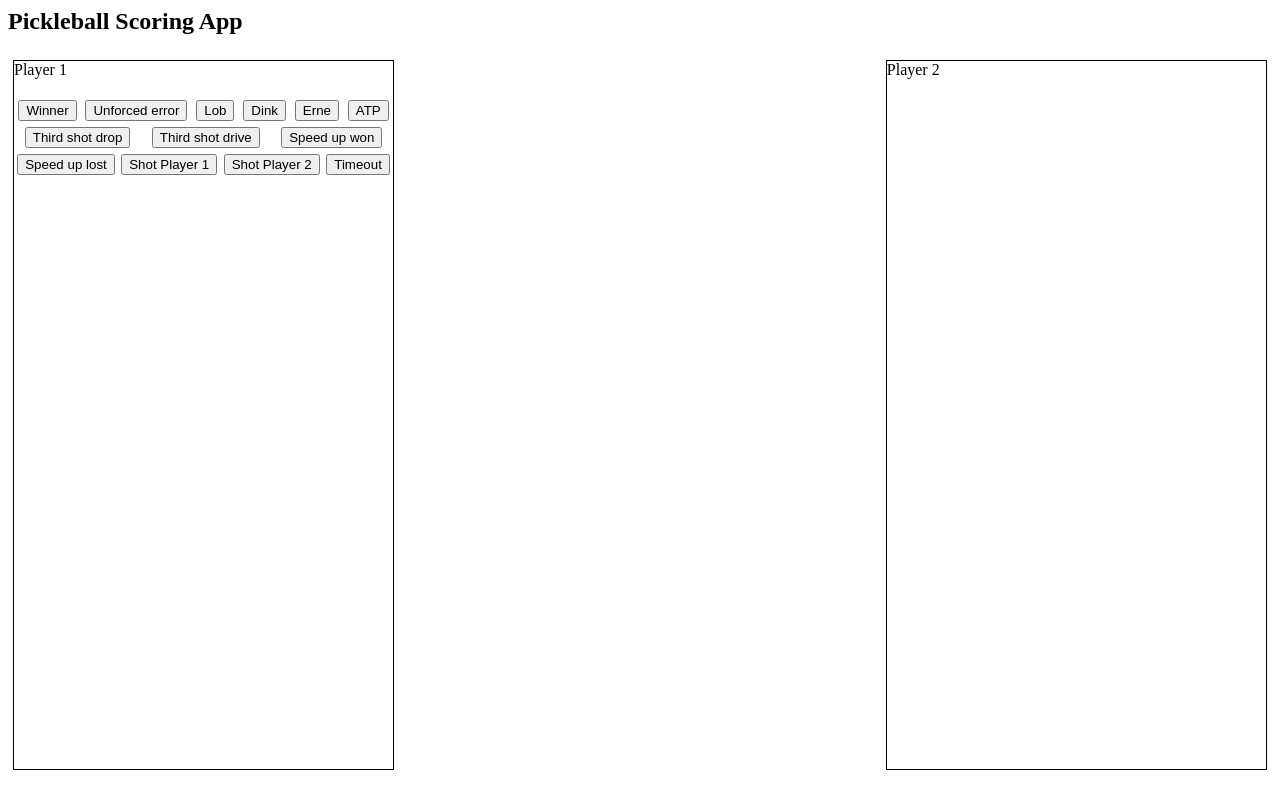
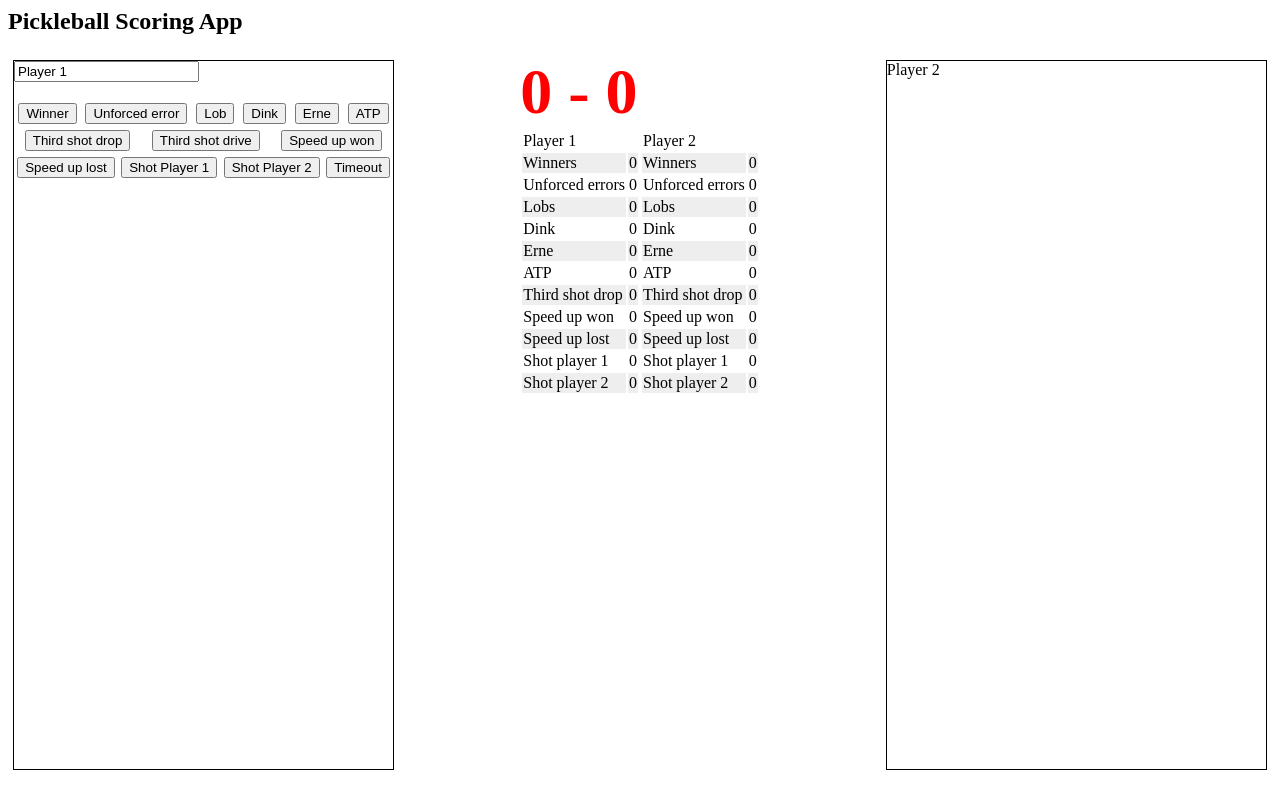
Before and after one commit to kazzmir/pickleball-score, a plain HTML site: page index.html in a window 1280 px wide. Drawn offline with Linux system fonts and the light colour scheme.

Commit message:
show table of stats

```diff
--- a/index.html
+++ b/index.html
@@ -18,10 +18,24 @@
     margin: 3px;
 }
 
+span.score {
+    font-size: 4em;
+    font-weight: 700;
+    color: #f00;
+}
+
 .container {
     border: 1px solid black;
     margin: 5px;
     width: 30%;
+}
+
+.scores {
+    display: flex;
+}
+
+tr:nth-child(even) {
+    background-color: #eee;
 }
 
 </style>
@@ -30,7 +44,7 @@
 
     <div class="flex-container">
         <div class="container">
-            Player 1
+            <input id="player-1-name" value="Player 1">
             <br /><br />
 
             <div class="button-container">
@@ -50,6 +64,46 @@
             </div>
         </div>
 
+        <div>
+            <span class="score" id="score">
+                0 - 0
+            </span>
+
+            <div class="scores">
+                <table id="player-1-scores">
+                    <tr><td>Player 1</td></tr>
+                    <tr><td>Winners</td><td>0</td></tr>
+                    <tr><td>Unforced errors</td><td>0</td></tr>
+                    <tr><td>Lobs</td><td>0</td></tr>
+                    <tr><td>Dink</td><td>0</td></tr>
+                    <tr><td>Erne</td><td>0</td></tr>
+                    <tr><td>ATP</td><td>0</td></tr>
+                    <tr><td>Third shot drop</td><td>0</td></tr>
+                    <tr><td>Speed up won</td><td>0</td></tr>
+                    <tr><td>Speed up lost</td><td>0</td></tr>
+                    <tr><td>Shot player 1</td><td>0</td></tr>
+                    <tr><td>Shot player 2</td><td>0</td></tr>
+                </table>
+
+                <table id="player-2-scores">
+                    <tr><td>Player 2</td></tr>
+                    <tr><td>Winners</td><td>0</td></tr>
+                    <tr><td>Unforced errors</td><td>0</td></tr>
+                    <tr><td>Lobs</td><td>0</td></tr>
+                    <tr><td>Dink</td><td>0</td></tr>
+                    <tr><td>Erne</td><td>0</td></tr>
+                    <tr><td>ATP</td><td>0</td></tr>
+                    <tr><td>Third shot drop</td><td>0</td></tr>
+                    <tr><td>Speed up won</td><td>0</td></tr>
+                    <tr><td>Speed up lost</td><td>0</td></tr>
+                    <tr><td>Shot player 1</td><td>0</td></tr>
+                    <tr><td>Shot player 2</td><td>0</td></tr>
+
+                </table>
+            </div>
+
+        </div>
+
         <div class="container">
             Player 2
         </div>
```
